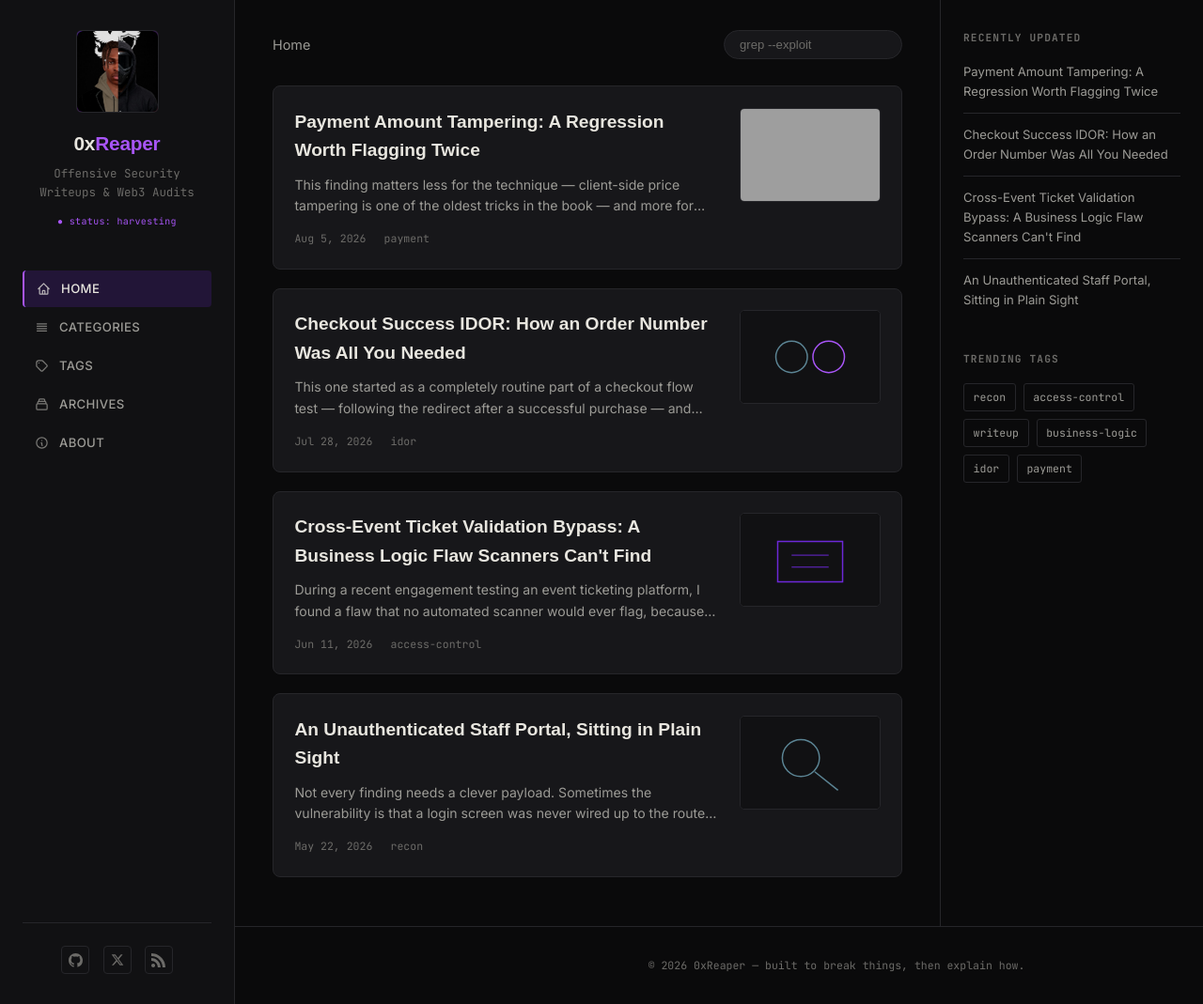
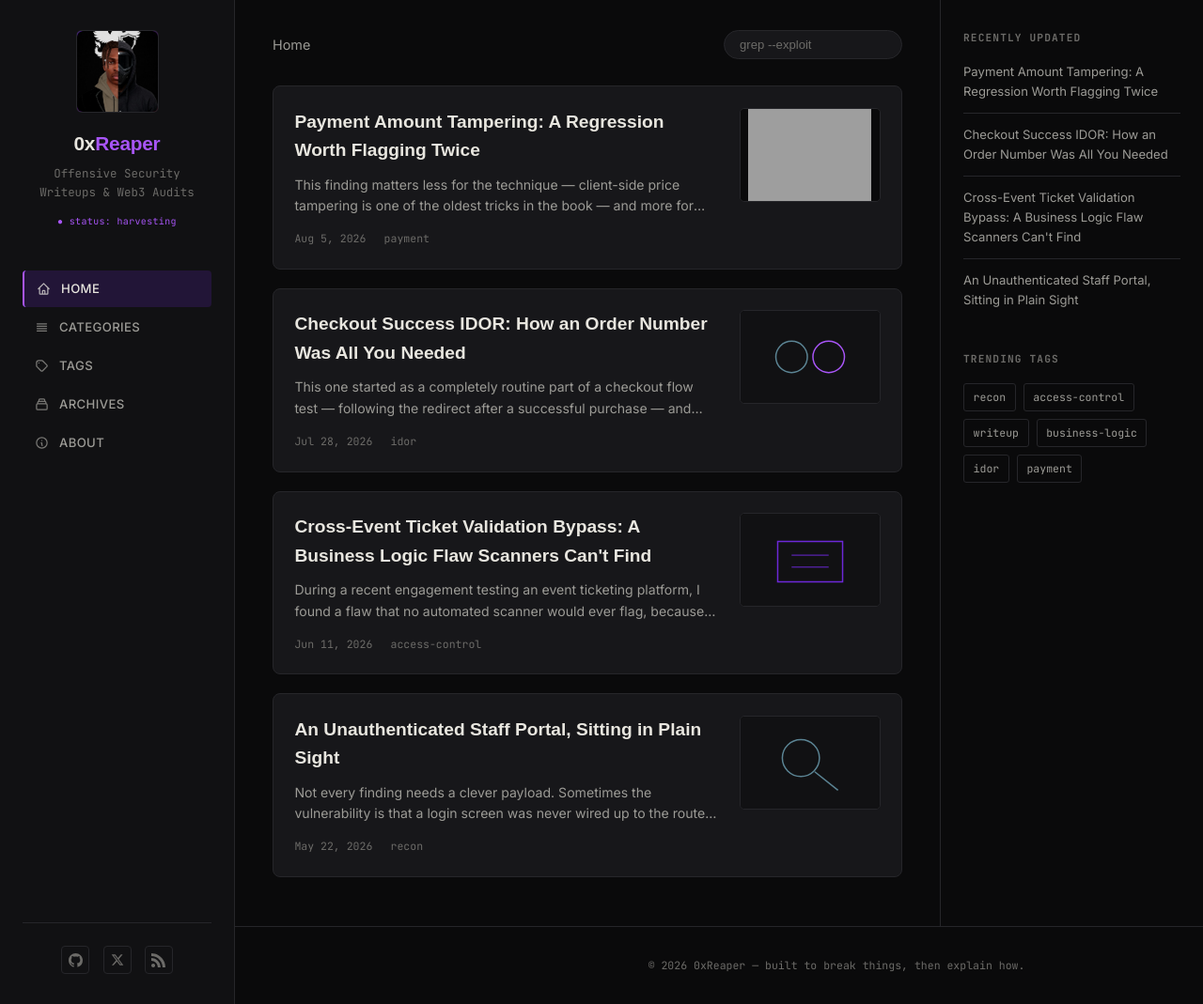
Before and after one commit to avcve/0xreaper-blog, a Jekyll site: the page built from index.html, in a window 1280 px wide and 1069 px high. Shown: the whole window at 94% size. Built offline with Jekyll 4.4.1, drawn with Linux system fonts in a browser that asks for light colours; some web fonts are replaced; grey boxes are pictures that could not be loaded.

Commit message:
gif upgrade1

```diff
--- a/assets/css/style.css
+++ b/assets/css/style.css
@@ -256,11 +256,13 @@ aside.right-col{
 }
 .tag-cloud a:hover{border-color:var(--blood); color:var(--blood-bright);}
 
+/* replace with */
 .post-thumb img{
   width:100%;
   height:100%;
-  object-fit:cover;
+  object-fit:contain;
   display:block;
+  background:#0a0a0b;
 }
 
 @media (max-width:980px){
```
